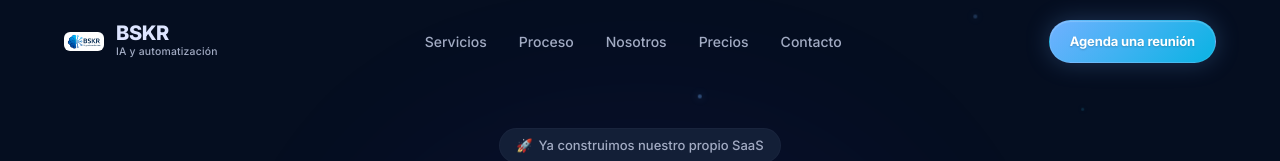
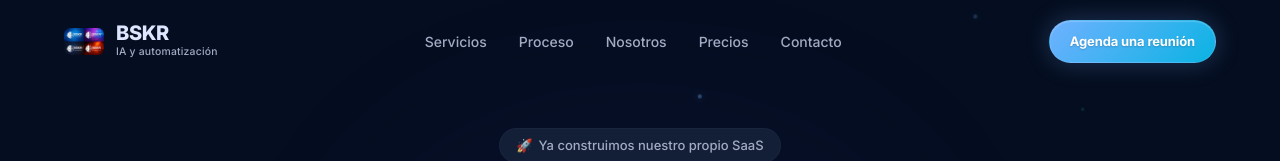
Before and after one commit to DSolanoCastro/bskr-landing, a Next.js app: page /bskr-landing/ in a window 1280 px wide. Shown: the top 161 px of the page. Built offline with nearby package versions, Linux system fonts and the light colour scheme.

Commit message:
feat: actualización de logo principal BSKR

```diff
--- a/src/components/layout/Navbar.tsx
+++ b/src/components/layout/Navbar.tsx
@@ -36,7 +36,7 @@ export default function Navbar() {
         {/* Logo */}
         <Link href="/" className={styles.logo} aria-label="BSKR Home">
           <Image
-            src="/logos/bskr-logo.jpg"
+            src="/logos/bskr-logo-alt.jpeg"
             alt="BSKR Logo"
             width={40}
             height={40}
--- a/src/sections/Footer.tsx
+++ b/src/sections/Footer.tsx
@@ -38,7 +38,7 @@ export default function Footer() {
           <div className={styles.brand}>
             <div className={styles.logo}>
               <Image
-                src="/logos/bskr-logo.jpg"
+                src="/logos/bskr-logo-alt.jpeg"
                 alt="BSKR Logo"
                 width={36}
                 height={36}
```
Also changed, not shown: public/logos/bskr-logo-alt.jpeg (added).
